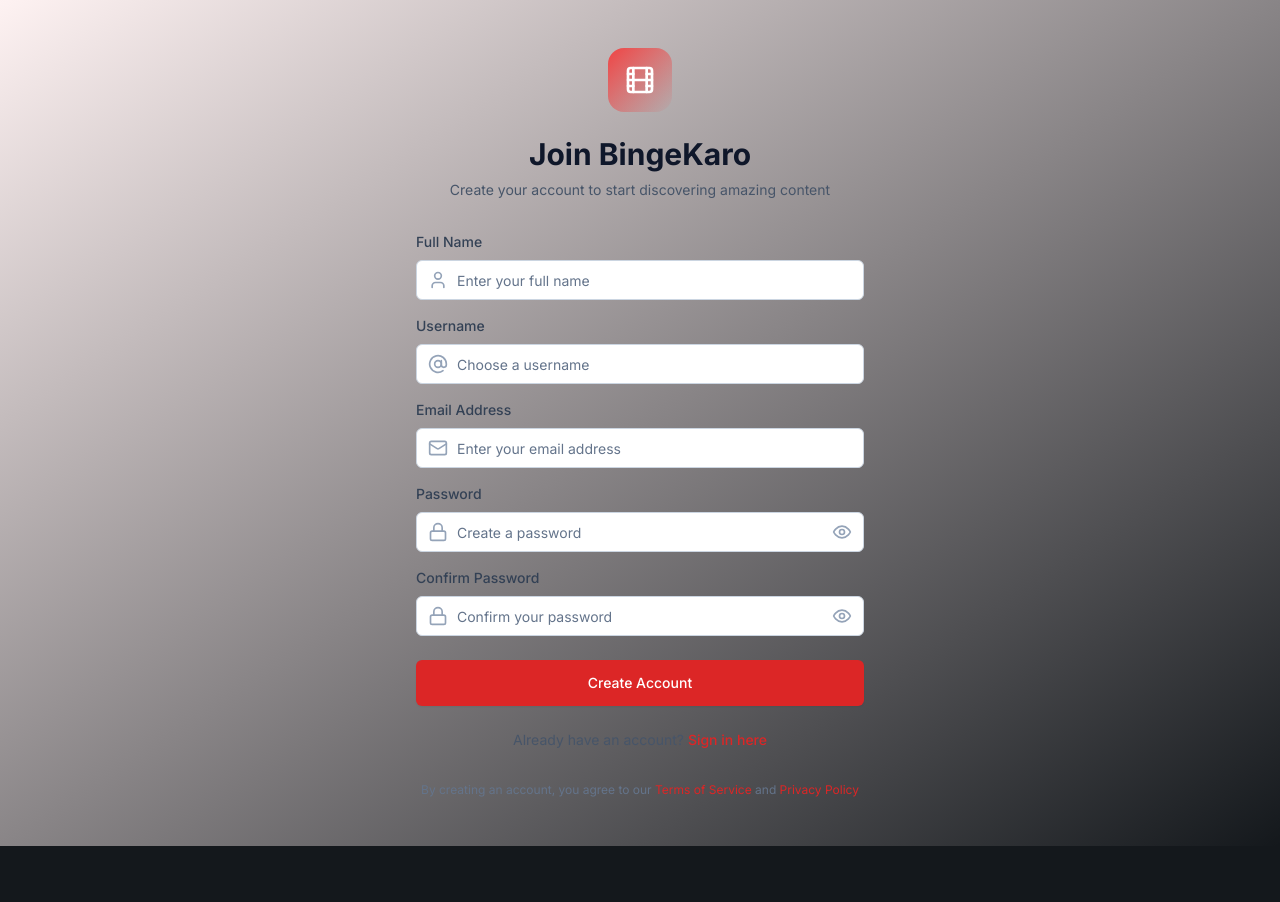
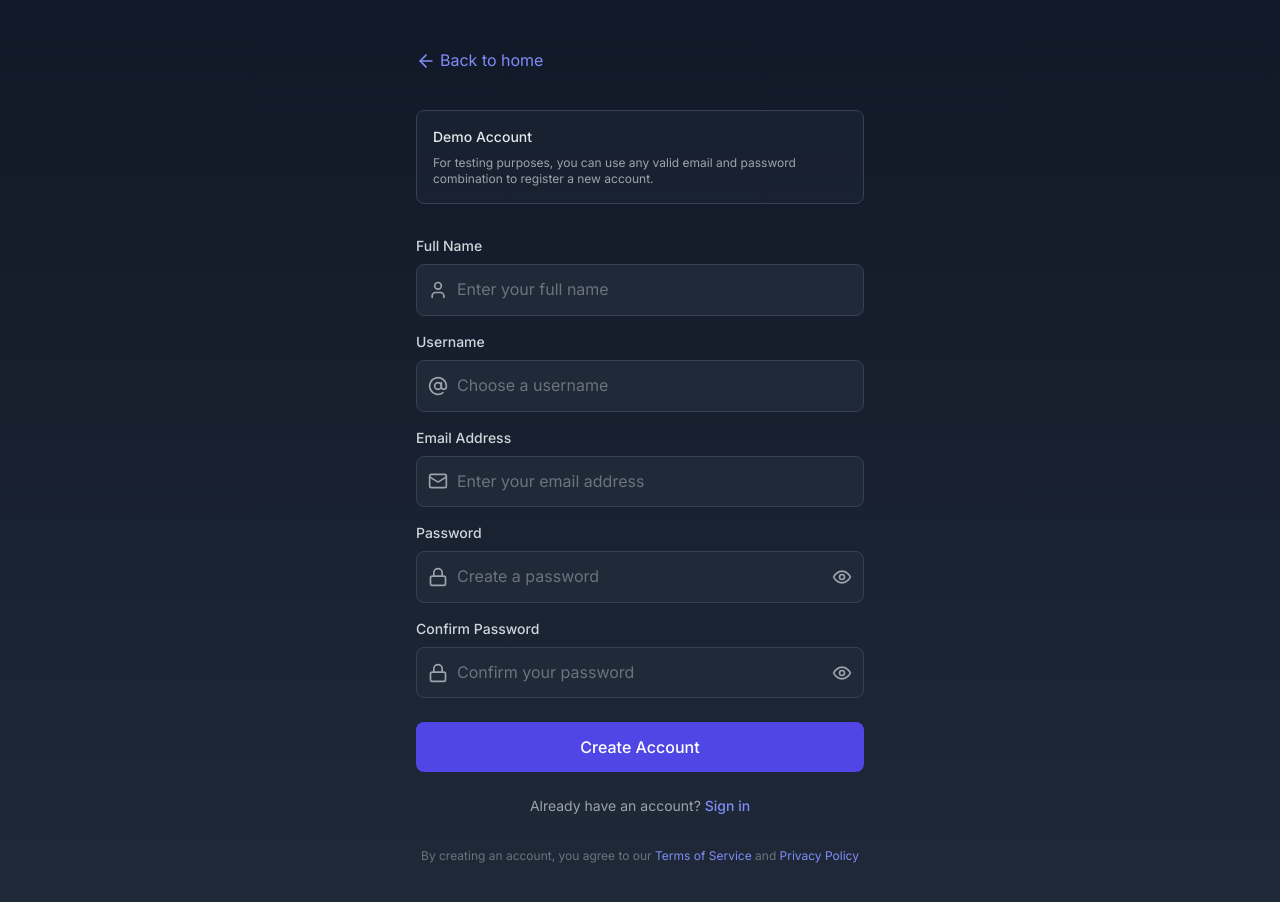
Before and after one commit to jayg2309/BingeKaro, a React (Create React App) app in the folder frontend/: page /register in a window 1280 px wide. Shown: the top 902 px of the page. Before the commit the page ends 846 px from the top, so only its background shows below. Built offline with nearby package versions, Linux system fonts and the light colour scheme; no server answers.

Commit message:
update login and signup UI

```diff
--- a/frontend/src/pages/Auth/Login.js
+++ b/frontend/src/pages/Auth/Login.js
@@ -1,8 +1,8 @@
-import React, { useState } from 'react';
-import { Link, useNavigate } from 'react-router-dom';
+import React, { useState, useEffect } from 'react';
+import { Link, useNavigate, useLocation } from 'react-router-dom';
 import { useForm } from 'react-hook-form';
 import { useAuth } from '../../contexts/AuthContext';
-import { Eye, EyeOff, Mail, Lock, Film } from 'lucide-react';
+import { Eye, EyeOff, Mail, Lock, Film, ArrowLeft } from 'lucide-react';
 import toast from 'react-hot-toast';
 
 const Login = () => {
@@ -44,20 +44,37 @@
     }
   };
 
+  const location = useLocation();
+  const from = location.state?.from?.pathname || '/';
+
+  useEffect(() => {
+    // Add dark theme class to body
+    document.body.classList.add('bg-gray-900');
+    return () => {
+      document.body.classList.remove('bg-gray-900');
+    };
+  }, []);
+
   return (
-    <div className="min-h-screen bg-gradient-to-br from-primary-50 to-accent-50 flex items-center justify-center py-12 px-4 sm:px-6 lg:px-8">
-      <div className="max-w-md w-full space-y-8">
+    <div className="min-h-screen bg-gradient-to-b from-gray-900 to-gray-800 text-white flex items-center justify-center py-12 px-4 sm:px-6 lg:px-8">
+      <div className="w-full max-w-md space-y-8">
+        {/* Back Button */}
+        <div className="text-left">
+          <Link
+            to="/"
+            className="inline-flex items-center text-indigo-400 hover:text-indigo-300 transition-colors"
+          >
+            <ArrowLeft className="w-5 h-5 mr-1" />
+            Back to home
+          </Link>
+        </div>
+
         {/* Header */}
         <div className="text-center">
-          <div className="flex justify-center">
-            <div className="w-16 h-16 bg-gradient-to-br from-primary-500 to-accent-500 rounded-2xl flex items-center justify-center">
-              <Film className="w-8 h-8 text-white" />
-            </div>
-          </div>
-          <h2 className="mt-6 text-3xl font-bold text-secondary-900">
-            Welcome back to BingeKaro
+          <h2 className="mt-4 text-4xl font-bold">
+            Welcome back to <span className="text-indigo-400">BingeKaro</span>
           </h2>
-          <p className="mt-2 text-sm text-secondary-600">
+          <p className="mt-2 text-gray-400">
             Sign in to your account to continue
           </p>
         </div>
@@ -67,12 +84,12 @@
           <div className="space-y-4">
             {/* Email/Username Field */}
             <div>
-              <label htmlFor="identifier" className="block text-sm font-medium text-secondary-700 mb-2">
+              <label htmlFor="identifier" className="block text-sm font-medium text-gray-300 mb-2">
                 Email or Username
               </label>
               <div className="relative">
                 <div className="absolute inset-y-0 left-0 pl-3 flex items-center pointer-events-none">
-                  <Mail className="h-5 w-5 text-secondary-400" />
+                  <Mail className="h-5 w-5 text-gray-400" />
                 </div>
                 <input
                   id="identifier"
@@ -80,8 +97,8 @@
                   {...register('identifier', {
                     required: 'Email or username is required',
                   })}
-                  className={`input pl-10 ${
-                    errors.identifier ? 'border-red-500 focus:border-red-500 focus:ring-red-500' : ''
+                  className={`w-full px-4 py-3 pl-10 bg-gray-800 border border-gray-700 rounded-lg focus:ring-2 focus:ring-indigo-500 focus:border-transparent text-white placeholder-gray-500 ${
+                    errors.identifier ? 'border-red-500 focus:ring-red-500' : 'focus:ring-indigo-500'
                   }`}
                   placeholder="Enter your email or username"
                 />
@@ -93,12 +110,17 @@
 
             {/* Password Field */}
             <div>
-              <label htmlFor="password" className="block text-sm font-medium text-secondary-700 mb-2">
+              <div className="flex items-center justify-between">
+                <label htmlFor="password" className="block text-sm font-medium text-gray-300 mb-2">
                   Password
                 </label>
+                <Link to="/forgot-password" className="text-sm text-indigo-400 hover:text-indigo-300 transition-colors">
+                  Forgot password?
+                </Link>
+              </div>
               <div className="relative">
                 <div className="absolute inset-y-0 left-0 pl-3 flex items-center pointer-events-none">
-                  <Lock className="h-5 w-5 text-secondary-400" />
+                  <Lock className="h-5 w-5 text-gray-400" />
                 </div>
                 <input
                   id="password"
@@ -110,8 +132,8 @@
                       message: 'Password must be at least 6 characters',
                     },
                   })}
-                  className={`input pl-10 pr-10 ${
-                    errors.password ? 'border-red-500 focus:border-red-500 focus:ring-red-500' : ''
+                  className={`w-full px-4 py-3 pl-10 pr-10 bg-gray-800 border border-gray-700 rounded-lg focus:ring-2 focus:ring-indigo-500 focus:border-transparent text-white placeholder-gray-500 ${
+                    errors.password ? 'border-red-500 focus:ring-red-500' : 'focus:ring-indigo-500'
                   }`}
                   placeholder="Enter your password"
                 />
@@ -121,9 +143,9 @@
                   onClick={() => setShowPassword(!showPassword)}
                 >
                   {showPassword ? (
-                    <EyeOff className="h-5 w-5 text-secondary-400 hover:text-secondary-600" />
+                    <EyeOff className="h-5 w-5 text-gray-400 hover:text-gray-300" />
                   ) : (
-                    <Eye className="h-5 w-5 text-secondary-400 hover:text-secondary-600" />
+                    <Eye className="h-5 w-5 text-gray-400 hover:text-gray-300" />
                   )}
                 </button>
               </div>
@@ -134,14 +156,15 @@
           </div>
 
           {/* Submit Button */}
+          <div className="space-y-4">
             <button
               type="submit"
               disabled={isLoading}
-            className="w-full flex justify-center py-3 px-4 border border-transparent rounded-md shadow-sm text-sm font-medium text-white bg-primary-600 hover:bg-primary-700 focus:outline-none focus:ring-2 focus:ring-offset-2 focus:ring-primary-500 disabled:opacity-50 disabled:cursor-not-allowed transition-colors"
+              className="w-full flex justify-center py-3 px-4 border border-transparent rounded-lg text-base font-medium text-white bg-indigo-600 hover:bg-indigo-700 focus:outline-none focus:ring-2 focus:ring-offset-2 focus:ring-indigo-500 disabled:opacity-50 disabled:cursor-not-allowed transition-colors"
             >
               {isLoading ? (
                 <div className="flex items-center space-x-2">
-                <div className="loading-spinner w-4 h-4"></div>
+                  <div className="animate-spin rounded-full h-5 w-5 border-b-2 border-white"></div>
                   <span>Signing in...</span>
                 </div>
               ) : (
@@ -149,13 +172,38 @@
               )}
             </button>
 
+            <div className="relative">
+              <div className="absolute inset-0 flex items-center">
+                <div className="w-full border-t border-gray-700"></div>
+              </div>
+              <div className="relative flex justify-center text-sm">
+                <span className="px-2 bg-gray-900 text-gray-400">Or continue with</span>
+              </div>
+            </div>
+
+            <div className="grid grid-cols-2 gap-3">
+              <button
+                type="button"
+                className="w-full inline-flex justify-center py-2 px-4 border border-gray-700 rounded-lg shadow-sm bg-gray-800 text-sm font-medium text-gray-300 hover:bg-gray-700 focus:outline-none focus:ring-2 focus:ring-offset-2 focus:ring-indigo-500"
+              >
+                Google
+              </button>
+              <button
+                type="button"
+                className="w-full inline-flex justify-center py-2 px-4 border border-gray-700 rounded-lg shadow-sm bg-gray-800 text-sm font-medium text-gray-300 hover:bg-gray-700 focus:outline-none focus:ring-2 focus:ring-offset-2 focus:ring-indigo-500"
+              >
+                GitHub
+              </button>
+            </div>
+          </div>
+
           {/* Links */}
           <div className="text-center">
-            <p className="text-sm text-secondary-600">
+            <p className="text-sm text-gray-400">
               Don't have an account?{' '}
               <Link
                 to="/register"
-                className="font-medium text-primary-600 hover:text-primary-500 transition-colors"
+                className="font-medium text-indigo-400 hover:text-indigo-300 transition-colors"
               >
                 Sign up here
               </Link>
@@ -164,9 +212,9 @@
         </form>
 
         {/* Demo Account Info */}
-        <div className="mt-8 p-4 bg-secondary-50 rounded-lg">
-          <h3 className="text-sm font-medium text-secondary-900 mb-2">Demo Account</h3>
-          <p className="text-xs text-secondary-600">
+        <div className="mt-8 p-4 bg-gray-800 bg-opacity-50 rounded-lg border border-gray-700">
+          <h3 className="text-sm font-medium text-gray-200 mb-2">Demo Account</h3>
+          <p className="text-xs text-gray-400">
             For testing purposes, you can use any valid email and password combination
             to register a new account.
           </p>
--- a/frontend/src/pages/Auth/Register.js
+++ b/frontend/src/pages/Auth/Register.js
@@ -1,9 +1,9 @@
-import React, { useState } from 'react';
+import React, { useState, useEffect } from 'react';
 import { Link, useNavigate } from 'react-router-dom';
 import { useForm } from 'react-hook-form';
 import { useAuth } from '../../contexts/AuthContext';
 import { authAPI } from '../../services/api';
-import { Eye, EyeOff, Mail, Lock, User, AtSign, Film } from 'lucide-react';
+import { Eye, EyeOff, Mail, Lock, User, AtSign, Film, ArrowLeft } from 'lucide-react';
 import toast from 'react-hot-toast';
 
 const Register = () => {
@@ -77,21 +77,34 @@
     }
   };
 
+  useEffect(() => {
+    // Add dark theme class to body
+    document.body.classList.add('bg-gray-900');
+    return () => {
+      document.body.classList.remove('bg-gray-900');
+    };
+  }, []);
+
   return (
-    <div className="min-h-screen bg-gradient-to-br from-primary-50 to-accent-50 flex items-center justify-center py-12 px-4 sm:px-6 lg:px-8">
-      <div className="max-w-md w-full space-y-8">
-        {/* Header */}
-        <div className="text-center">
-          <div className="flex justify-center">
-            <div className="w-16 h-16 bg-gradient-to-br from-primary-500 to-accent-500 rounded-2xl flex items-center justify-center">
-              <Film className="w-8 h-8 text-white" />
-            </div>
-          </div>
-          <h2 className="mt-6 text-3xl font-bold text-secondary-900">
-            Join BingeKaro
-          </h2>
-          <p className="mt-2 text-sm text-secondary-600">
-            Create your account to start discovering amazing content
+    <div className="min-h-screen bg-gradient-to-b from-gray-900 to-gray-800 text-white flex items-center justify-center py-12 px-4 sm:px-6 lg:px-8">
+      <div className="w-full max-w-md space-y-8">
+        {/* Back Button */}
+        <div className="text-left">
+          <Link
+            to="/"
+            className="inline-flex items-center text-indigo-400 hover:text-indigo-300 transition-colors"
+          >
+            <ArrowLeft className="w-5 h-5 mr-1" />
+            Back to home
+          </Link>
+        </div>
+
+        {/* Demo Account Info */}
+        <div className="mt-8 p-4 bg-gray-800 bg-opacity-50 rounded-lg border border-gray-700">
+          <h3 className="text-sm font-medium text-gray-200 mb-2">Demo Account</h3>
+          <p className="text-xs text-gray-400">
+            For testing purposes, you can use any valid email and password combination
+            to register a new account.
           </p>
         </div>
 
@@ -100,12 +113,12 @@
           <div className="space-y-4">
             {/* Name Field */}
             <div>
-              <label htmlFor="name" className="block text-sm font-medium text-secondary-700 mb-2">
+              <label htmlFor="name" className="block text-sm font-medium text-gray-300 mb-2">
                 Full Name
               </label>
               <div className="relative">
                 <div className="absolute inset-y-0 left-0 pl-3 flex items-center pointer-events-none">
-                  <User className="h-5 w-5 text-secondary-400" />
+                  <User className="h-5 w-5 text-gray-400" />
                 </div>
                 <input
                   id="name"
@@ -121,8 +134,8 @@
                       message: 'Name cannot exceed 50 characters',
                     },
                   })}
-                  className={`input pl-10 ${
-                    errors.name ? 'border-red-500 focus:border-red-500 focus:ring-red-500' : ''
+                  className={`w-full px-4 py-3 pl-10 bg-gray-800 border border-gray-700 rounded-lg focus:ring-2 focus:ring-indigo-500 focus:border-transparent text-white placeholder-gray-500 ${
+                    errors.name ? 'border-red-500 focus:ring-red-500' : 'focus:ring-indigo-500'
                   }`}
                   placeholder="Enter your full name"
                 />
@@ -134,12 +147,12 @@
 
             {/* Username Field */}
             <div>
-              <label htmlFor="username" className="block text-sm font-medium text-secondary-700 mb-2">
+              <label htmlFor="username" className="block text-sm font-medium text-gray-300 mb-2">
                 Username
               </label>
               <div className="relative">
                 <div className="absolute inset-y-0 left-0 pl-3 flex items-center pointer-events-none">
-                  <AtSign className="h-5 w-5 text-secondary-400" />
+                  <AtSign className="h-5 w-5 text-gray-400" />
                 </div>
                 <input
                   id="username"
@@ -166,8 +179,8 @@
                       return true;
                     },
                   })}
-                  className={`input pl-10 ${
-                    errors.username ? 'border-red-500 focus:border-red-500 focus:ring-red-500' : ''
+                  className={`w-full px-4 py-3 pl-10 bg-gray-800 border border-gray-700 rounded-lg focus:ring-2 focus:ring-indigo-500 focus:border-transparent text-white placeholder-gray-500 ${
+                    errors.username ? 'border-red-500 focus:ring-red-500' : 'focus:ring-indigo-500'
                   }`}
                   placeholder="Choose a username"
                 />
@@ -184,12 +197,12 @@
 
             {/* Email Field */}
             <div>
-              <label htmlFor="email" className="block text-sm font-medium text-secondary-700 mb-2">
+              <label htmlFor="email" className="block text-sm font-medium text-gray-300 mb-2">
                 Email Address
               </label>
               <div className="relative">
                 <div className="absolute inset-y-0 left-0 pl-3 flex items-center pointer-events-none">
-                  <Mail className="h-5 w-5 text-secondary-400" />
+                  <Mail className="h-5 w-5 text-gray-400" />
                 </div>
                 <input
                   id="email"
@@ -208,8 +221,8 @@
                       return true;
                     },
                   })}
-                  className={`input pl-10 ${
-                    errors.email ? 'border-red-500 focus:border-red-500 focus:ring-red-500' : ''
+                  className={`w-full px-4 py-3 pl-10 bg-gray-800 border border-gray-700 rounded-lg focus:ring-2 focus:ring-indigo-500 focus:border-transparent text-white placeholder-gray-500 ${
+                    errors.email ? 'border-red-500 focus:ring-red-500' : 'focus:ring-indigo-500'
                   }`}
                   placeholder="Enter your email address"
                 />
@@ -226,12 +239,12 @@
 
             {/* Password Field */}
             <div>
-              <label htmlFor="password" className="block text-sm font-medium text-secondary-700 mb-2">
+              <label htmlFor="password" className="block text-sm font-medium text-gray-300 mb-2">
                 Password
               </label>
               <div className="relative">
                 <div className="absolute inset-y-0 left-0 pl-3 flex items-center pointer-events-none">
-                  <Lock className="h-5 w-5 text-secondary-400" />
+                  <Lock className="h-5 w-5 text-gray-400" />
                 </div>
                 <input
                   id="password"
@@ -243,8 +256,8 @@
                       message: 'Password must be at least 6 characters',
                     },
                   })}
-                  className={`input pl-10 pr-10 ${
-                    errors.password ? 'border-red-500 focus:border-red-500 focus:ring-red-500' : ''
+                  className={`w-full px-4 py-3 pl-10 pr-10 bg-gray-800 border border-gray-700 rounded-lg focus:ring-2 focus:ring-indigo-500 focus:border-transparent text-white placeholder-gray-500 ${
+                    errors.password ? 'border-red-500 focus:ring-red-500' : 'focus:ring-indigo-500'
                   }`}
                   placeholder="Create a password"
                 />
@@ -254,9 +267,9 @@
                   onClick={() => setShowPassword(!showPassword)}
                 >
                   {showPassword ? (
-                    <EyeOff className="h-5 w-5 text-secondary-400 hover:text-secondary-600" />
+                    <EyeOff className="h-5 w-5 text-gray-400 hover:text-gray-300" />
                   ) : (
-                    <Eye className="h-5 w-5 text-secondary-400 hover:text-secondary-600" />
+                    <Eye className="h-5 w-5 text-gray-400 hover:text-gray-300" />
                   )}
                 </button>
               </div>
@@ -267,12 +280,12 @@
 
             {/* Confirm Password Field */}
             <div>
-              <label htmlFor="confirmPassword" className="block text-sm font-medium text-secondary-700 mb-2">
+              <label htmlFor="confirmPassword" className="block text-sm font-medium text-gray-300 mb-2">
                 Confirm Password
               </label>
               <div className="relative">
                 <div className="absolute inset-y-0 left-0 pl-3 flex items-center pointer-events-none">
-                  <Lock className="h-5 w-5 text-secondary-400" />
+                  <Lock className="h-5 w-5 text-gray-400" />
                 </div>
                 <input
                   id="confirmPassword"
@@ -281,8 +294,8 @@
                     required: 'Please confirm your password',
                     validate: (value) => value === password || 'Passwords do not match',
                   })}
-                  className={`input pl-10 pr-10 ${
-                    errors.confirmPassword ? 'border-red-500 focus:border-red-500 focus:ring-red-500' : ''
+                  className={`w-full px-4 py-3 pl-10 pr-10 bg-gray-800 border border-gray-700 rounded-lg focus:ring-2 focus:ring-indigo-500 focus:border-transparent text-white placeholder-gray-500 ${
+                    errors.confirmPassword ? 'border-red-500 focus:ring-red-500' : 'focus:ring-indigo-500'
                   }`}
                   placeholder="Confirm your password"
                 />
@@ -292,9 +305,9 @@
                   onClick={() => setShowConfirmPassword(!showConfirmPassword)}
                 >
                   {showConfirmPassword ? (
-                    <EyeOff className="h-5 w-5 text-secondary-400 hover:text-secondary-600" />
+                    <EyeOff className="h-5 w-5 text-gray-400 hover:text-gray-300" />
                   ) : (
-                    <Eye className="h-5 w-5 text-secondary-400 hover:text-secondary-600" />
+                    <Eye className="h-5 w-5 text-gray-400 hover:text-gray-300" />
                   )}
                 </button>
               </div>
@@ -308,11 +321,11 @@
           <button
             type="submit"
             disabled={isLoading}
-            className="w-full flex justify-center py-3 px-4 border border-transparent rounded-md shadow-sm text-sm font-medium text-white bg-primary-600 hover:bg-primary-700 focus:outline-none focus:ring-2 focus:ring-offset-2 focus:ring-primary-500 disabled:opacity-50 disabled:cursor-not-allowed transition-colors"
+            className="w-full flex justify-center py-3 px-4 border border-transparent rounded-lg text-base font-medium text-white bg-indigo-600 hover:bg-indigo-700 focus:outline-none focus:ring-2 focus:ring-offset-2 focus:ring-indigo-500 disabled:opacity-50 disabled:cursor-not-allowed transition-colors"
           >
             {isLoading ? (
               <div className="flex items-center space-x-2">
-                <div className="loading-spinner w-4 h-4"></div>
+                <div className="animate-spin rounded-full h-5 w-5 border-b-2 border-white"></div>
                 <span>Creating account...</span>
               </div>
             ) : (
@@ -322,27 +335,25 @@
 
           {/* Links */}
           <div className="text-center">
-            <p className="text-sm text-secondary-600">
+            <p className="text-sm text-gray-400">
               Already have an account?{' '}
               <Link
                 to="/login"
-                className="font-medium text-primary-600 hover:text-primary-500 transition-colors"
+                className="font-medium text-indigo-400 hover:text-indigo-300 transition-colors"
               >
-                Sign in here
+                Sign in
               </Link>
             </p>
           </div>
         </form>
-
-        {/* Terms and Privacy */}
         <div className="text-center">
-          <p className="text-xs text-secondary-500">
+          <p className="text-xs text-gray-500">
             By creating an account, you agree to our{' '}
-            <Link to="/terms" className="text-primary-600 hover:text-primary-500">
+            <Link to="/terms" className="text-indigo-400 hover:text-indigo-300">
               Terms of Service
             </Link>{' '}
             and{' '}
-            <Link to="/privacy" className="text-primary-600 hover:text-primary-500">
+            <Link to="/privacy" className="text-indigo-400 hover:text-indigo-300">
               Privacy Policy
             </Link>
           </p>
```
Lines whose indentation alone changed are shown as unchanged.
